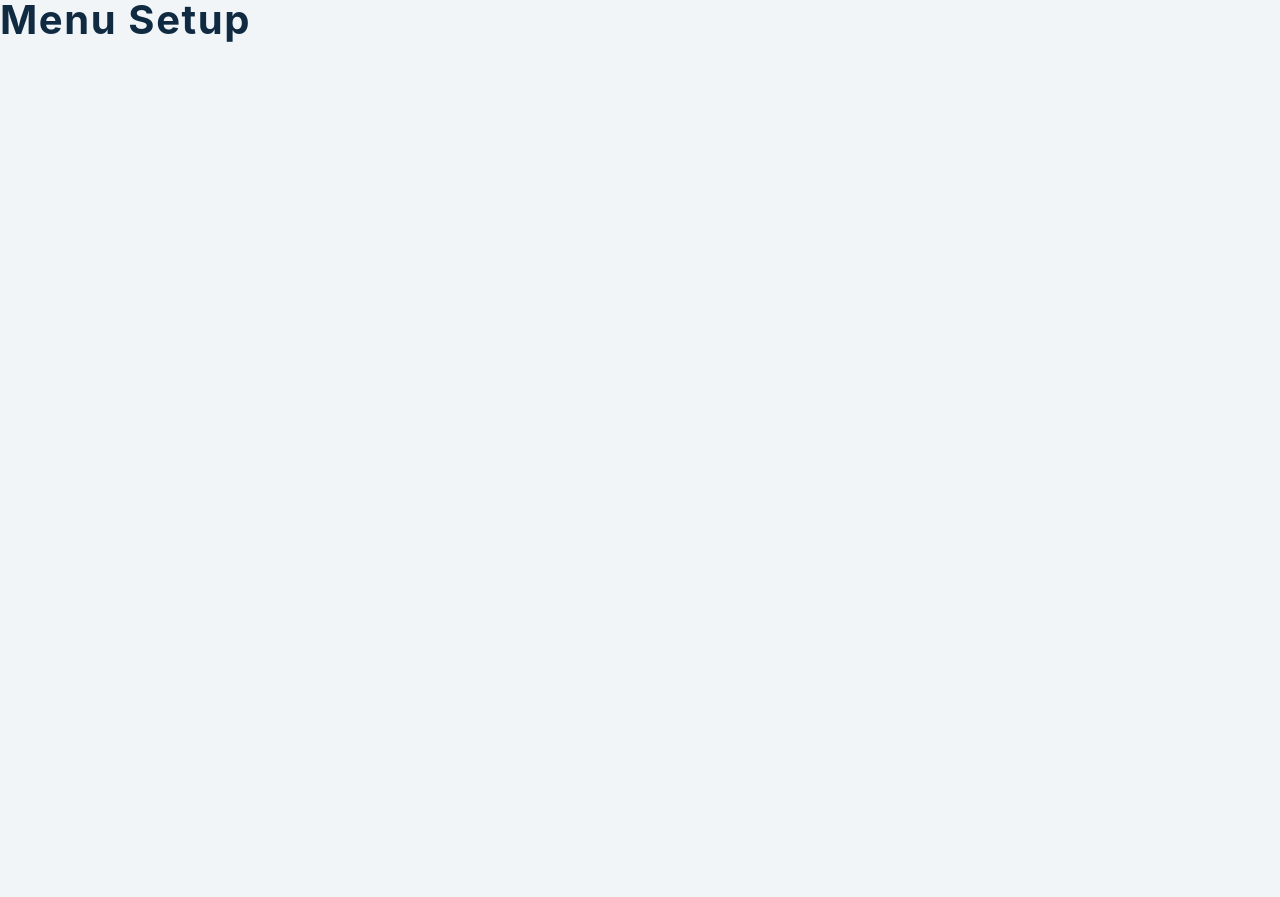
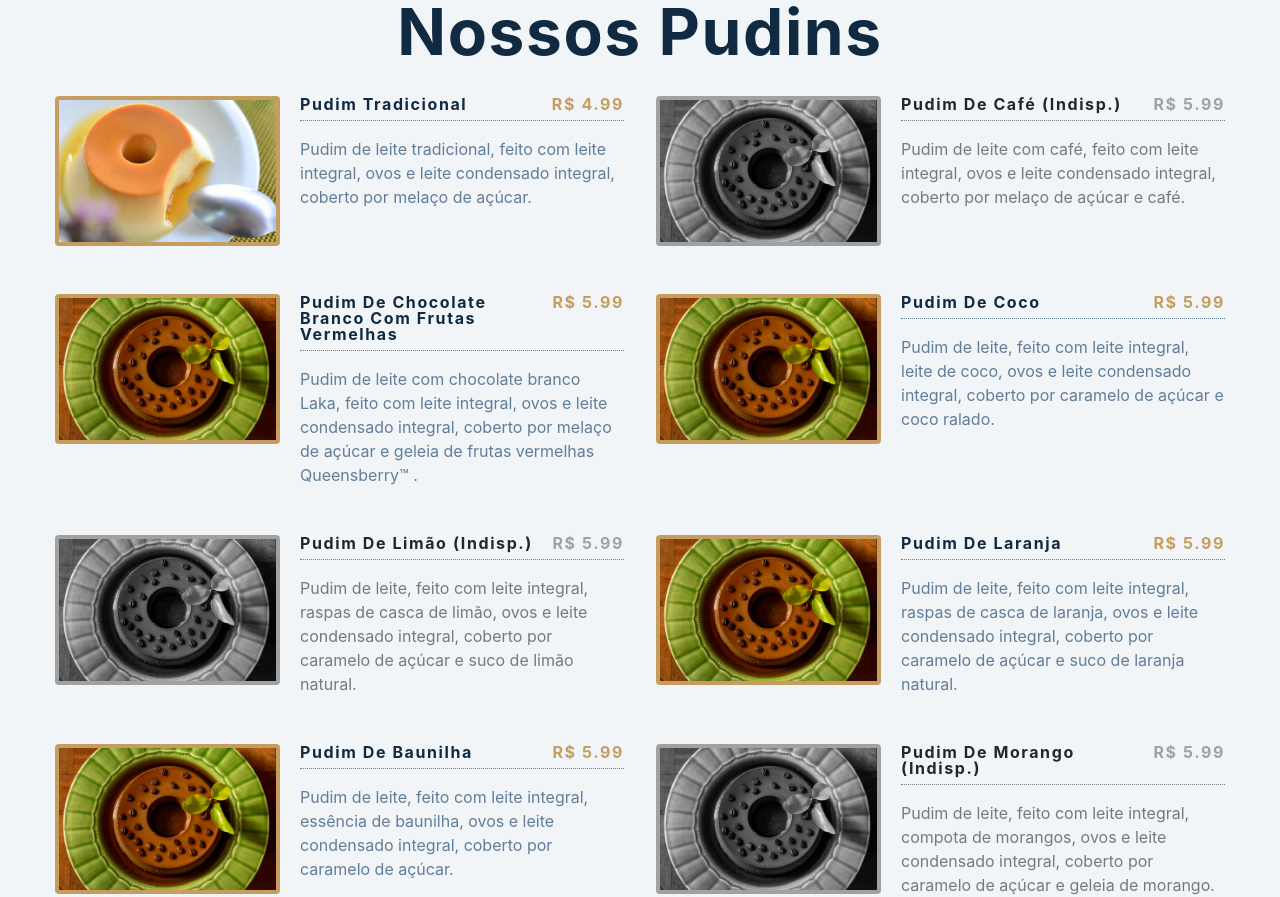
Before and after one commit to edsown/pudim-react, a React (Create React App) app: page / in a window 1280 px wide. Before the commit the page ends 800 px from the top, so only its background shows below. Built offline with nearby package versions, Linux system fonts and the light colour scheme.

Commit message:
Wow react is so cool

```diff
--- a/public/index.css
+++ b/public/index.css
@@ -209,6 +209,8 @@ Menu
 }
 .price {
   color: var(--clr-gold);
+
+  white-space: nowrap;
 }
 .item-text {
   margin-bottom: 0;
--- a/src/App.js
+++ b/src/App.js
@@ -1,9 +1,21 @@
 import React, { useState } from "react";
-import menu from "./Data";
-import PuddingList from "./PuddingList";
+import items from "./Data";
+import Menu from "./Menu";
+import Categories from "./Categories";
 
 function App() {
-  return <h2>Menu setup</h2>;
+  const [menuItems, setMenuItems] = useState(items);
+  const [categoryItems, setCategoryItems] = useState([]);
+
+  return (
+    <main>
+      <section>
+        <div></div>
+      </section>
+      <h1 className="title">Nossos Pudins</h1>
+      <Categories />
+      <Menu items={menuItems} />
+    </main>
+  );
 }
-console.log(menu);
 export default App;
--- /dev/null
+++ b/src/Categories.js
@@ -0,0 +1,5 @@
+import React from "react";
+
+export default function Categrories() {
+  return <div></div>;
+}
--- a/src/Data.js
+++ b/src/Data.js
@@ -7,6 +7,7 @@ const menu = [
     img: "./images/pudim-tradicional.jpeg",
     description:
       "Pudim de leite tradicional, feito com leite integral, ovos e leite condensado integral, coberto por melaço de açúcar.",
+    stock: 10,
   },
   {
     id: 2,
@@ -16,6 +17,67 @@ const menu = [
     img: "./images/pudim-cafe.jpeg",
     description:
       "Pudim de leite com café, feito com leite integral, ovos e leite condensado integral, coberto por melaço de açúcar e café.",
+    stock: 0,
+  },
+  {
+    id: 3,
+    title: "Pudim de Chocolate Branco com Frutas Vermelhas",
+    price: 5.99,
+    category: "Mais Pedidos",
+    img: "./images/pudim-cafe.jpeg",
+    description:
+      "Pudim de leite com chocolate branco Laka, feito com leite integral, ovos e leite condensado integral, coberto por melaço de açúcar e geleia de frutas vermelhas Queensberry™ .",
+    stock: 1,
+  },
+  {
+    id: 4,
+    title: "Pudim de Coco",
+    price: 5.99,
+    category: "Mais Pedidos",
+    img: "./images/pudim-cafe.jpeg",
+    description:
+      "Pudim de leite, feito com leite integral, leite de coco, ovos e leite condensado integral, coberto por caramelo de açúcar e coco ralado.",
+    stock: 1,
+  },
+  {
+    id: 5,
+    title: "Pudim de Limão",
+    price: 5.99,
+    category: "Mais Pedidos",
+    img: "./images/pudim-cafe.jpeg",
+    description:
+      "Pudim de leite, feito com leite integral, raspas de casca de limão, ovos e leite condensado integral, coberto por caramelo de açúcar e suco de limão natural.",
+    stock: 0,
+  },
+  {
+    id: 6,
+    title: "Pudim de Laranja",
+    price: 5.99,
+    category: "Mais Pedidos",
+    img: "./images/pudim-cafe.jpeg",
+    description:
+      "Pudim de leite, feito com leite integral, raspas de casca de laranja, ovos e leite condensado integral, coberto por caramelo de açúcar e suco de laranja natural.",
+    stock: 1,
+  },
+  {
+    id: 7,
+    title: "Pudim de Baunilha",
+    price: 5.99,
+    category: "Mais Pedidos",
+    img: "./images/pudim-cafe.jpeg",
+    description:
+      "Pudim de leite, feito com leite integral, essência de baunilha, ovos e leite condensado integral, coberto por caramelo de açúcar.",
+    stock: 1,
+  },
+  {
+    id: 8,
+    title: "Pudim de Morango",
+    price: 5.99,
+    category: "Mais Pedidos",
+    img: "./images/pudim-cafe.jpeg",
+    description:
+      "Pudim de leite, feito com leite integral, compota de morangos, ovos e leite condensado integral, coberto por caramelo de açúcar e geleia de morango.",
+    stock: 0,
   },
 ];
 
--- /dev/null
+++ b/src/Menu.js
@@ -0,0 +1,32 @@
+import React from "react";
+
+const Menu = ({ items }) => {
+  return (
+    <div className="section-center">
+      {items.map((menuItem) => {
+        const { id, title, img, description, price, stock } = menuItem;
+
+        return (
+          <article
+            key={id}
+            className="menu-item"
+            style={stock == 0 ? { filter: "grayscale(100%)" } : {}}
+          >
+            <img src={img} alt={title} className="photo" />
+            <div className="item-info">
+              <header>
+                <h4>
+                  {title} {stock == 0 ? "(Indisp.)" : " "}
+                </h4>
+                <h4 className="price">R$ {price}</h4>
+              </header>
+              <p className="item-text">{description}</p>
+            </div>
+          </article>
+        );
+      })}
+    </div>
+  );
+};
+
+export default Menu;
--- a/src/PuddingList.js
+++ /dev/null
@@ -1,5 +0,0 @@
-import React from "react";
-
-export default function PuddingList() {
-  return <div>Doo Doo</div>;
-}
```
Also changed, not shown: public/images/pudim-cafe.jpeg (renamed from images/pudim-cafe.jpeg), public/images/pudim-tradicional.jpeg (renamed from images/pudim-tradicional.jpeg).
